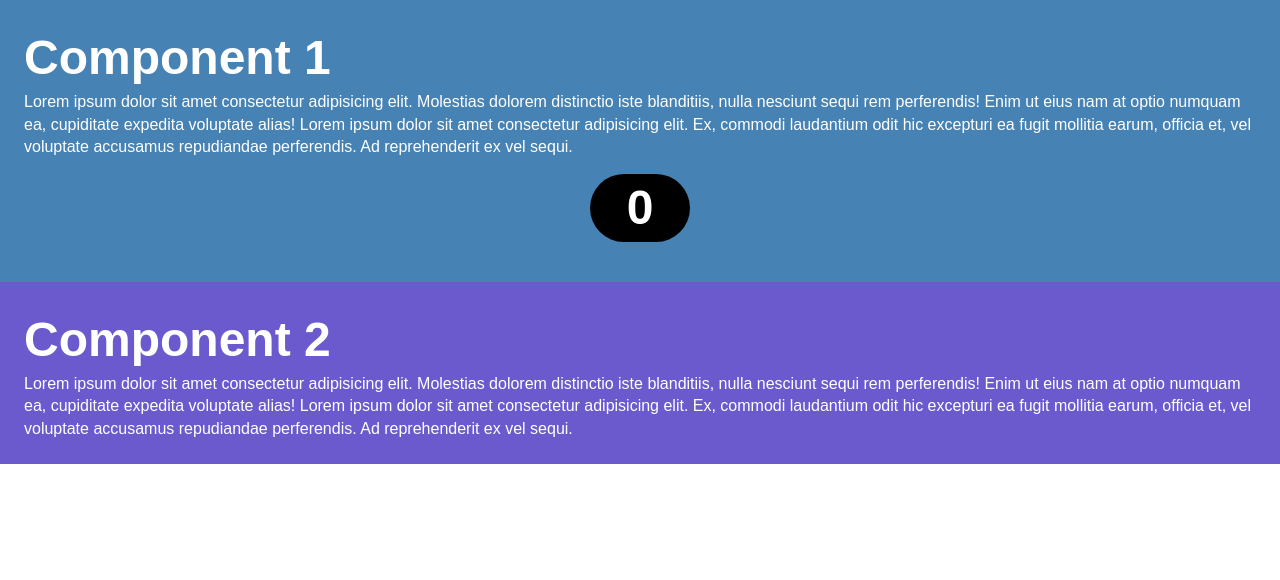
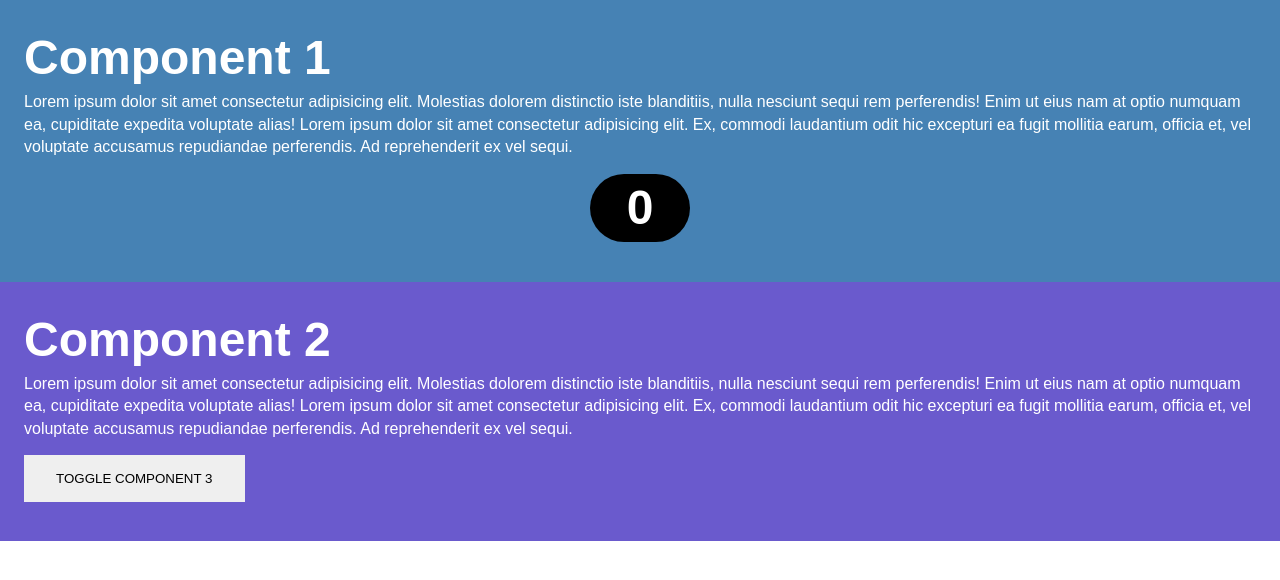
Before and after one commit to EmmanuelOBUjunior/react-spring-animation, a React (Create React App) app: page / in a window 1280 px wide. Shown: the top 580 px of the page. Built offline with nearby package versions, Linux system fonts and the light colour scheme.

Commit message:
Added logo

```diff
--- a/src/App.js
+++ b/src/App.js
@@ -3,10 +3,15 @@ import Component1 from './components/Component1';
 import Component2 from './components/Component2';
 
 function App() {
+  const state = {
+    showComponent3 : false
+  }
+
+ const toggle = e => console.log(123)
   return (
     <div className="App">
      <Component1/>
-     <Component2/>
+     <Component2 toggle = {toggle}/>
     </div>
   );
 }
--- a/src/components/Component1.js
+++ b/src/components/Component1.js
@@ -1,4 +1,4 @@
-import {useSpring, Spring, animated, config} from 'react-spring'
+import {useSpring, animated, config} from 'react-spring'
 import React, { useState } from 'react'
 
 const Component1 = () => {
--- a/src/components/Component2.js
+++ b/src/components/Component2.js
@@ -13,6 +13,7 @@ const Component2 = () => {
 		<div style={c1Style}>
 			<h1>Component 2</h1>
 			<p>Lorem ipsum dolor sit amet consectetur adipisicing elit. Molestias dolorem distinctio iste blanditiis, nulla nesciunt sequi rem perferendis! Enim ut eius nam at optio numquam ea, cupiditate expedita voluptate alias! Lorem ipsum dolor sit amet consectetur adipisicing elit. Ex, commodi laudantium odit hic excepturi ea fugit mollitia earum, officia et, vel voluptate accusamus repudiandae perferendis. Ad reprehenderit ex vel sequi.</p>
+			<button style={btn} onClick = {props.toggle}>Toggle Component 3</button>
 		</div>
 	</animated.div>
   )
@@ -24,4 +25,13 @@ const c1Style = {
 	padding: '1.5rem'
 }
 
+const btn = {
+	backgound: "black",
+	padding: "1rem 2rem",
+	margin: "15px 0",
+	textTransform: "uppercase",
+	border: "none",
+	cursor: "pointer"
+}
+
 export default Component2
```
